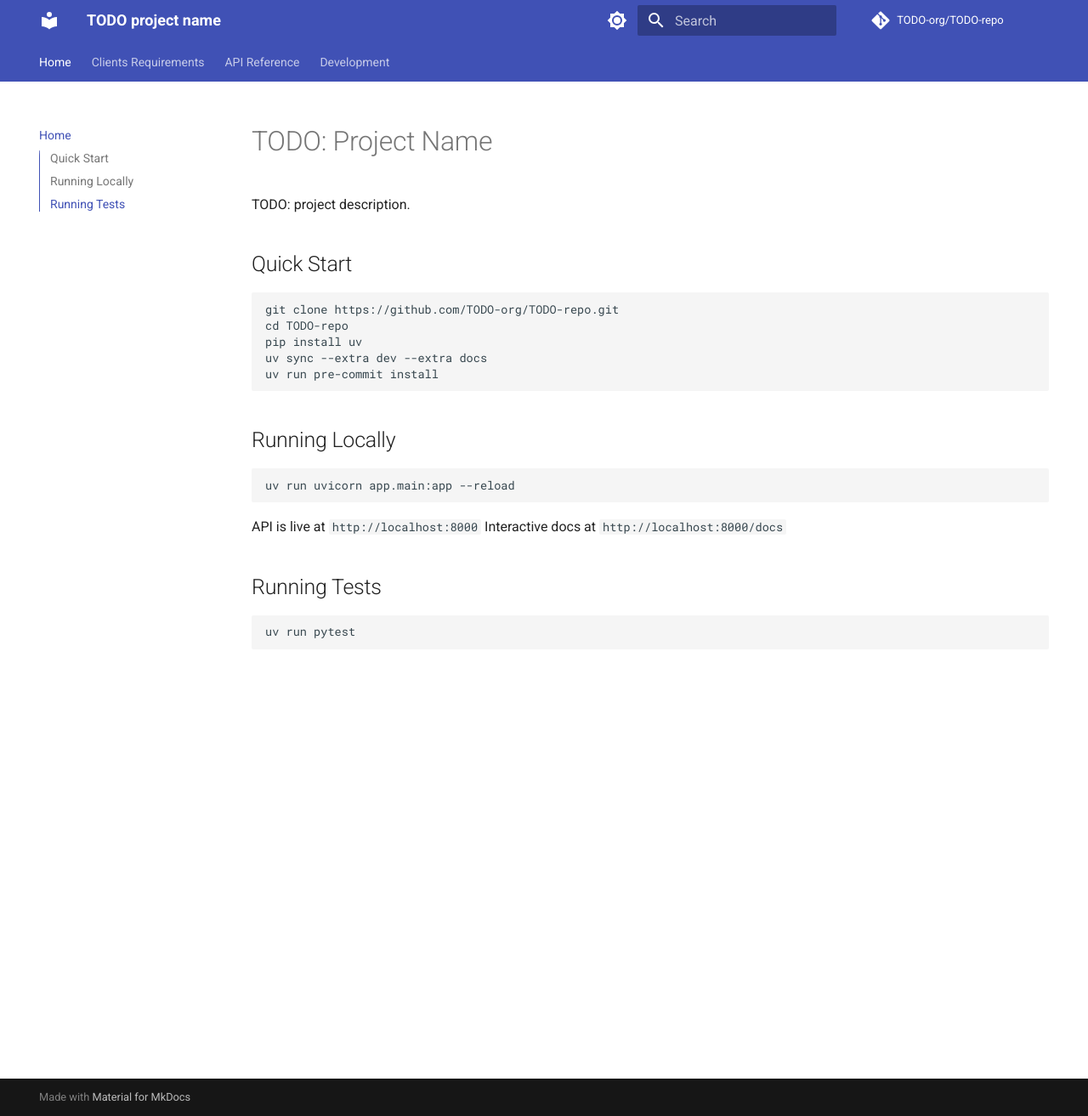
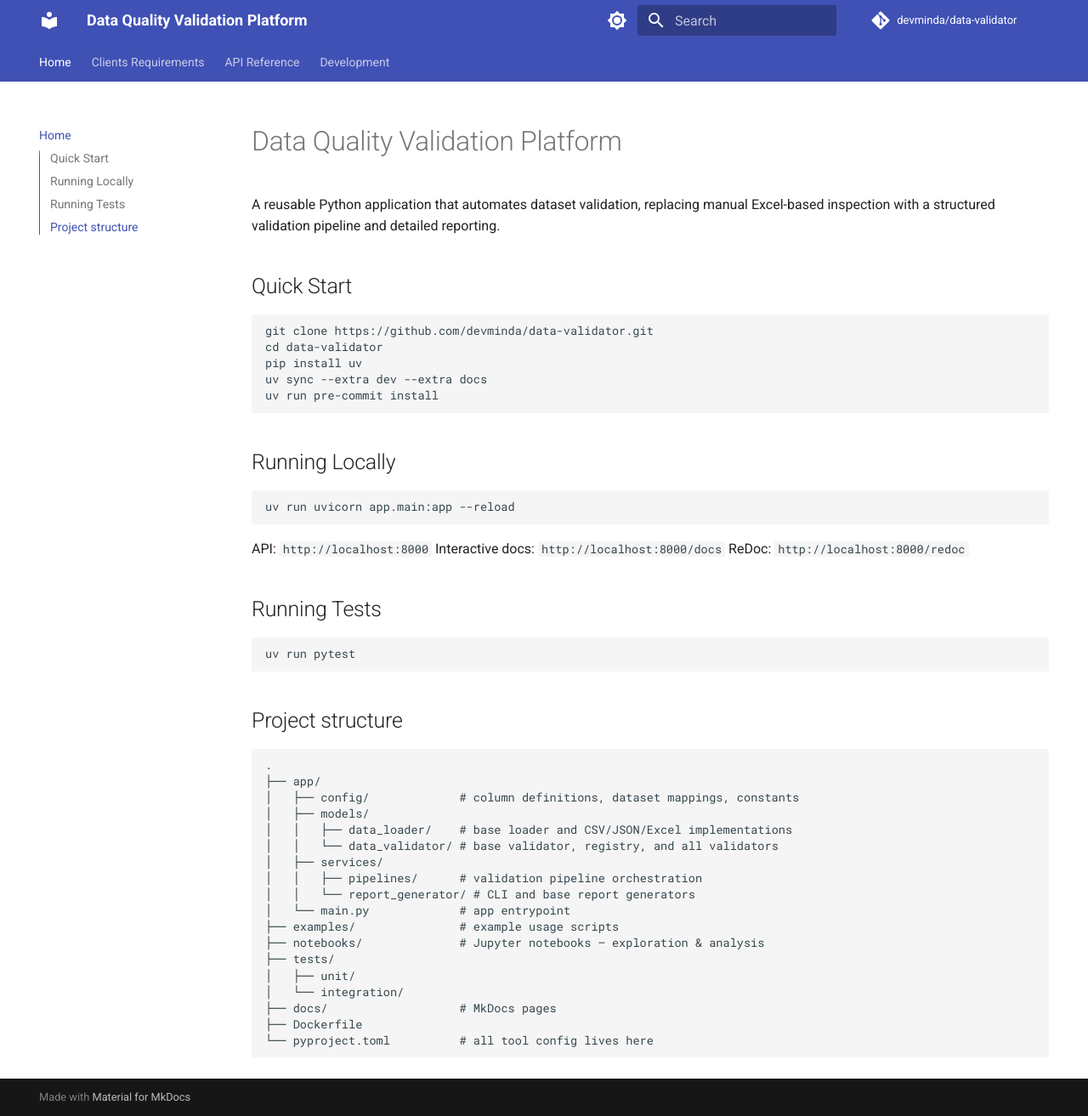
Before and after one commit to devminda/data-validator, an MkDocs documentation site: the page built from docs/index.md, in a window 1280 px wide and 1313 px high. Shown: the whole window at 85% size. Built offline with MkDocs 1.6.1 and Material for MkDocs 9.7.7, drawn with Linux system fonts in a browser that asks for light colours; comment, search, counter and statistics services are not loaded.

Commit message:
doc update

````diff
--- a/docs/index.md
+++ b/docs/index.md
@@ -1,12 +1,12 @@
-# TODO: Project Name
+# Data Quality Validation Platform
 
-TODO: project description.
+A reusable Python application that automates dataset validation, replacing manual Excel-based inspection with a structured validation pipeline and detailed reporting.
 
 ## Quick Start
 
 ```bash
-git clone https://github.com/TODO-org/TODO-repo.git
-cd TODO-repo
+git clone https://github.com/devminda/data-validator.git
+cd data-validator
 pip install uv
 uv sync --extra dev --extra docs
 uv run pre-commit install
@@ -18,11 +18,35 @@ uv run pre-commit install
 uv run uvicorn app.main:app --reload
 ```
 
-API is live at `http://localhost:8000`
-Interactive docs at `http://localhost:8000/docs`
+API: `http://localhost:8000`
+Interactive docs: `http://localhost:8000/docs`
+ReDoc: `http://localhost:8000/redoc`
+
 
 ## Running Tests
 
 ```bash
 uv run pytest
 ```
+
+## Project structure
+```
+.
+├── app/
+│   ├── config/             # column definitions, dataset mappings, constants
+│   ├── models/
+│   │   ├── data_loader/    # base loader and CSV/JSON/Excel implementations
+│   │   └── data_validator/ # base validator, registry, and all validators
+│   ├── services/
+│   │   ├── pipelines/      # validation pipeline orchestration
+│   │   └── report_generator/ # CLI and base report generators
+│   └── main.py             # app entrypoint
+├── examples/               # example usage scripts
+├── notebooks/              # Jupyter notebooks — exploration & analysis
+├── tests/
+│   ├── unit/
+│   └── integration/
+├── docs/                   # MkDocs pages
+├── Dockerfile
+└── pyproject.toml          # all tool config lives here
+```
--- a/mkdocs.yml
+++ b/mkdocs.yml
@@ -1,8 +1,8 @@
-site_name: TODO project name
-site_description: TODO project description
-site_url: https://TODO-org.github.io/TODO-repo/
-repo_url: https://github.com/TODO-org/TODO-repo
-repo_name: TODO-org/TODO-repo
+site_name: Data Quality Validation Platform
+site_description: A reusable Python application for automating dataset validation and reporting
+site_url: https://devminda.github.io/data-validator/
+repo_url: https://github.com/devminda/data-validator
+repo_name: devminda/data-validator
 dev_addr: 127.0.0.1:8000
 
 theme:
````
